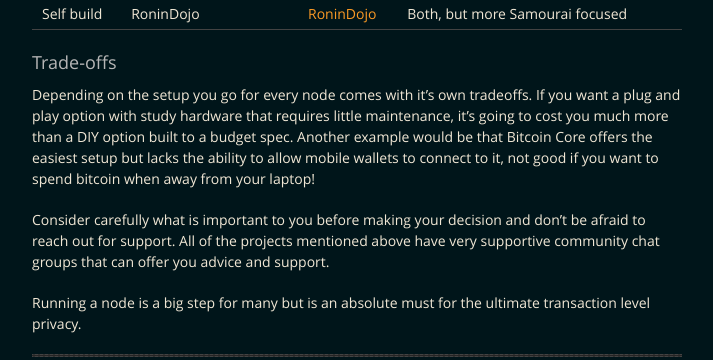
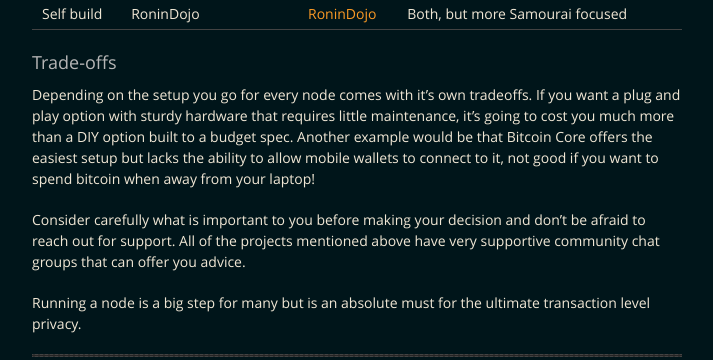
Before and after one commit to BitcoinQnA/BitcoinPrivacyGuide, a Jekyll site: the page built from scrutinise.md, in a window 1280 px wide and 900 px high, scrolled down 1185 px. Shown: the part 371-731 px from the top of the window, without its empty margins (283-996 px from the left). Built offline with Jekyll 4.4.1, drawn with Linux system fonts in a browser that asks for light colours; some of the changed text lies outside the part shown.

Commit message:
Update scrutinise.md

```diff
--- a/scrutinise.md
+++ b/scrutinise.md
@@ -57,9 +57,9 @@ The main things to consider when choosing a node to run...
 
 ### Trade-offs
 
-Depending on the setup you go for every node comes with it's own tradeoffs. If you want a plug and play option with study hardware that requires little maintenance, it's going to cost you much more than a DIY option built to a budget spec. Another example would be that Bitcoin Core offers the easiest setup but lacks the ability to allow mobile wallets to connect to it, not good if you want to spend bitcoin when away from your laptop!
+Depending on the setup you go for every node comes with it's own tradeoffs. If you want a plug and play option with sturdy hardware that requires little maintenance, it's going to cost you much more than a DIY option built to a budget spec. Another example would be that Bitcoin Core offers the easiest setup but lacks the ability to allow mobile wallets to connect to it, not good if you want to spend bitcoin when away from your laptop!
 
-Consider carefully what is important to you before making your decision and don't be afraid to reach out for support. All of the projects mentioned above have very supportive community chat groups that can offer you advice and support.
+Consider carefully what is important to you before making your decision and don't be afraid to reach out for support. All of the projects mentioned above have very supportive community chat groups that can offer you advice.
 
 Running a node is a big step for many but is an absolute must for the ultimate transaction level privacy.
 
```
Also changed, not shown: other parts of scrutinise.md (+1 -1 lines).
